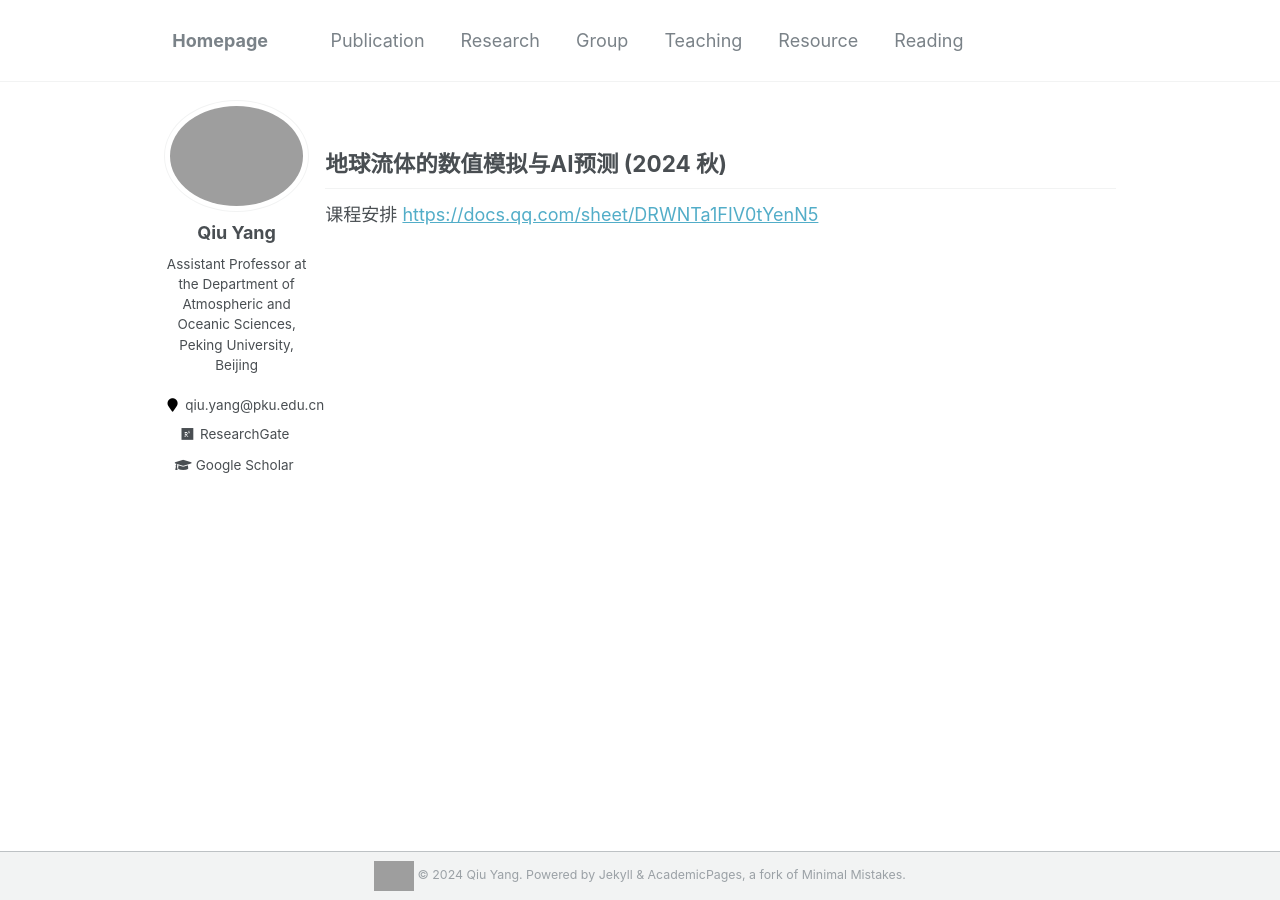
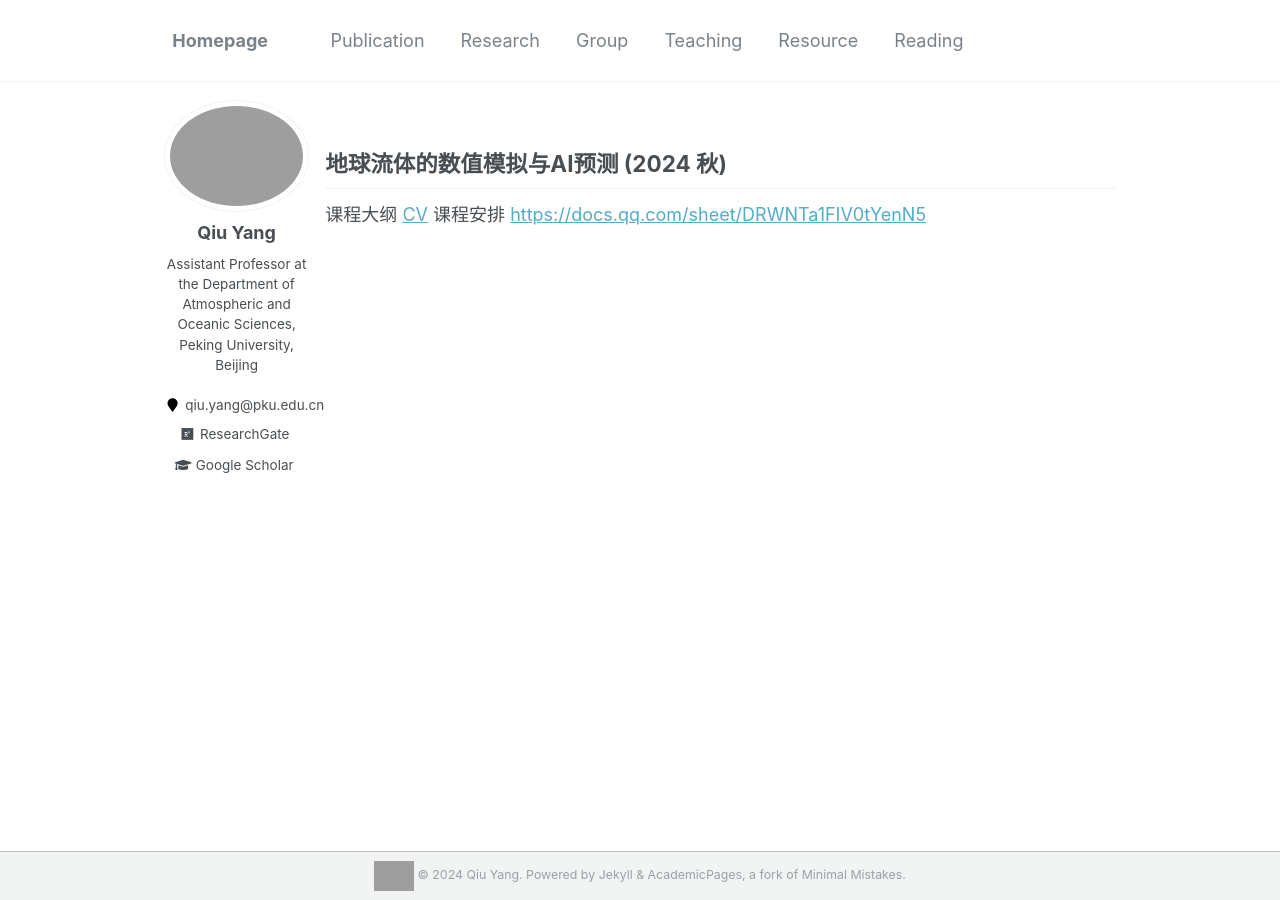
Before and after one commit to qiuyang50/qiuyang50.github.io, a Jekyll site: the page built from _pages/modeling_2024fall.md, in a window 1280 px wide. Built offline with Jekyll 4.4.1, drawn with Linux system fonts in a browser that asks for light colours; grey boxes are pictures that could not be loaded.

Commit message:
Update modeling_2024fall.md

```diff
--- a/_pages/modeling_2024fall.md
+++ b/_pages/modeling_2024fall.md
@@ -6,4 +6,5 @@
 
 **地球流体的数值模拟与AI预测 (2024 秋)**
 ---
+课程大纲 <a href="https://qiuyang50.github.io/files/modeling_2024fall/syllabus.doc">CV</a>
 课程安排 [https://docs.qq.com/sheet/DRWNTa1FIV0tYenN5](https://docs.qq.com/sheet/DRWNTa1FIV0tYenN5)
```
